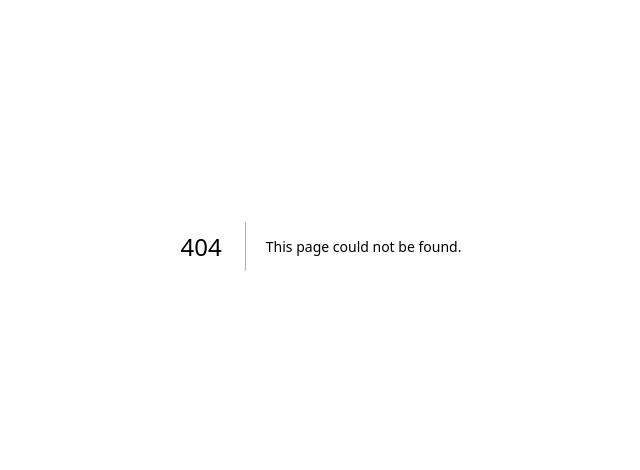
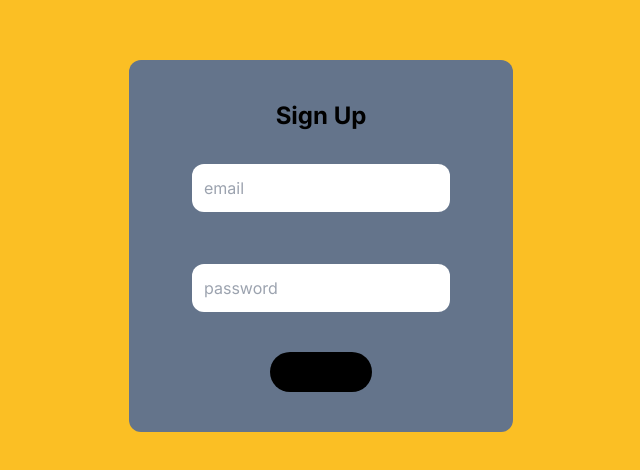
Before and after one commit to aldershko/google-keep-clone, a Next.js app: page /SignInForm in a window 1280 px wide. Before the commit this address had no page. Shown: the part 154-624 px from the top of the page, without its empty margins (319-959 px from the left). Built offline with nearby package versions, Linux system fonts and the light colour scheme.

Commit message:
refactor:add sign up form ui

```diff
--- a/app/LoginForm/page.tsx
+++ b/app/LoginForm/page.tsx
@@ -4,15 +4,46 @@ import TextInput from '../../components/TextInput'
 const test = () => {
   return (
    <div className='flex min-h-screen justify-center items-center bg-amber-400 '>
-    <div className='flex flex-col justify-center items-center w-96  border-none rounded-xl bg-slate-500'>
+    <div className='flex flex-col justify-center items-center w-96  border-none rounded-xl bg-slate-500 text-center'>
       <h2 className='mt-10 text-2xl text-gray-300 font-bold '>LOGIN</h2>
       <TextInput
       type="text"
       placeholder="email"
       rounded="xl"
+      shadow="xl"
        />
-      <input className='my-8 p-3 rounded-xl mb-20 hover:shadow-xl' placeholder='password'/>
+      <input className='my-8 p-3 rounded-xl mb-8 hover:shadow-xl' placeholder='password'/>
 
+          <button
+            type="submit"
+            className="bg-black px-5 py-2 rounded-full "
+          >
+            LOGIN
+          </button>
+
+      <div className="flex w-full flex-col  justify-center items-center p-2 my-2">
+          <div className="flex flex-row justify-center items-center text-center align-middle">
+
+
+
+            <span>Dont have an account ?</span>
+            <button
+
+              className="text-white font-semibold px-2 hover:text-black"
+            >
+              Sign Up
+            </button>
+          </div>
+          <div className="flex flex-row justify-center items-center text-center align-middle">
+            <span>Trouble signing in ? </span>
+            <button
+
+              className="text-white font-semibold px-2 hover:text-black"
+            >
+              Click here
+            </button>
+          </div>
+        </div>
 
     </div>
 
--- /dev/null
+++ b/app/SignInForm/page.tsx
@@ -0,0 +1,26 @@
+import React from 'react'
+import TextInput from '../../components/TextInput'
+
+const page = () => {
+  return (
+   <div className='flex min-h-screen justify-center items-center bg-amber-400 '>
+    <div className='flex flex-col justify-center items-center w-96  border-none rounded-xl bg-slate-500'>
+      <h2 className='mt-10 text-2xl text-gray- font-bold '>Sign Up</h2>
+      <TextInput
+      type="text"
+      placeholder="email"
+      rounded="xl"
+      shadow="xl"
+       />
+      <input className='my-5 p-3 rounded-xl  hover:shadow-xl' placeholder='password'/>
+
+      <button className='bg-black px-5 py-2 rounded-full my-5 mb-10  '>Register</button>
+
+
+    </div>
+
+   </div>
+  )
+}
+
+export default page
--- a/components/TextInput.tsx
+++ b/components/TextInput.tsx
@@ -6,19 +6,20 @@ import React from 'react'
 export type TextInputProps ={
     type:"text" | "number" | "password";
     placeholder: string;
-
-    rounded: "md" | "lg" | "xl";
-
-
-
-
-}
+    rounded: "md" | "lg" | "xl"
+    shadow:"md" | "lg" | "xl";
+ }
 
 const radius ={
     md:"rounded-md",
     lg:"rounded-lg",
-    xl:"rounded-xl"
+    xl:"rounded-xl",
+}
 
+const dropRadius={
+    md:"shadow-md",
+    lg:"shadow-lg",
+    xl:"shadow-xl",
 }
 
 
@@ -27,7 +28,7 @@ const TextInput = (props : TextInputProps) => {
 
   return (
     <>
-    <input className={`my-8 p-3 ${(radius as any)[props.rounded]} hover:shadow-xl`}
+    <input className={`my-8 p-3 ${(radius as any)[props.rounded]} hover:${(dropRadius as any)[props.shadow]}`}
     type={props.type}
     placeholder={props.placeholder} />
     </>
```
